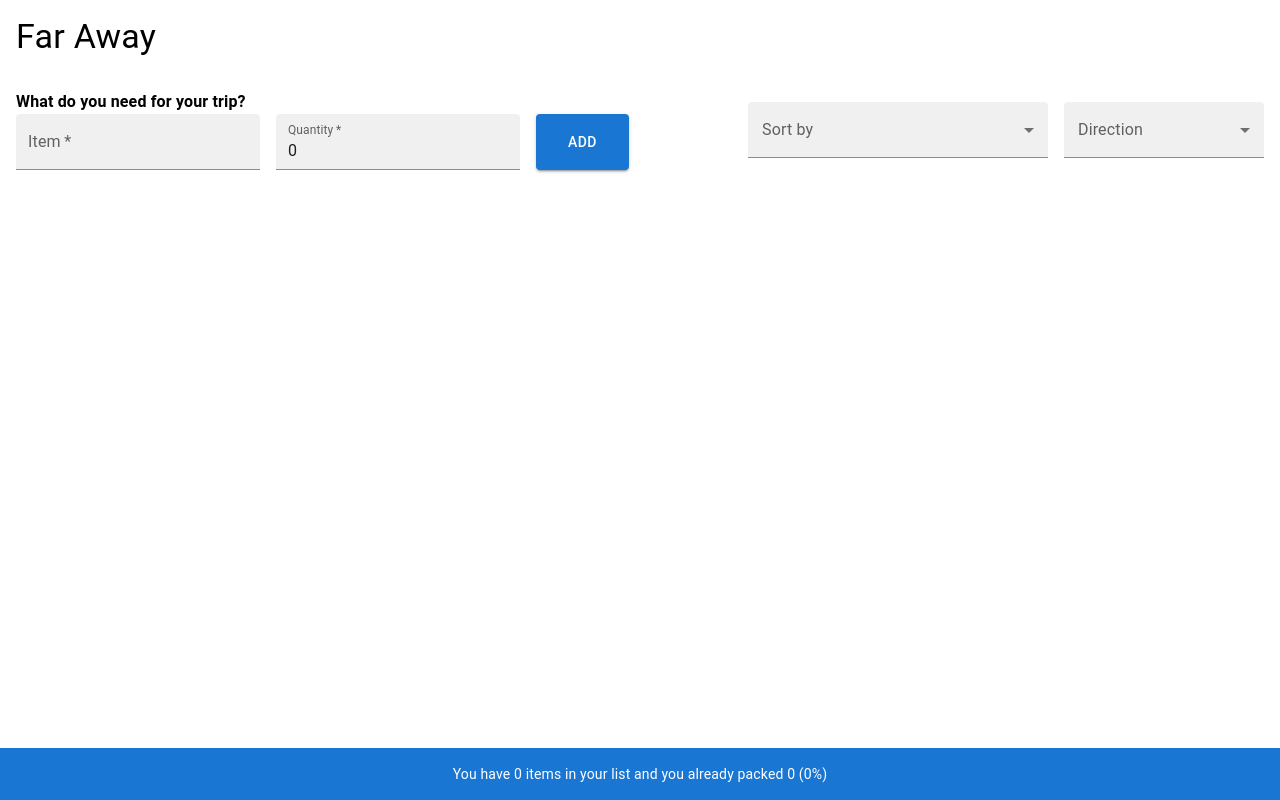
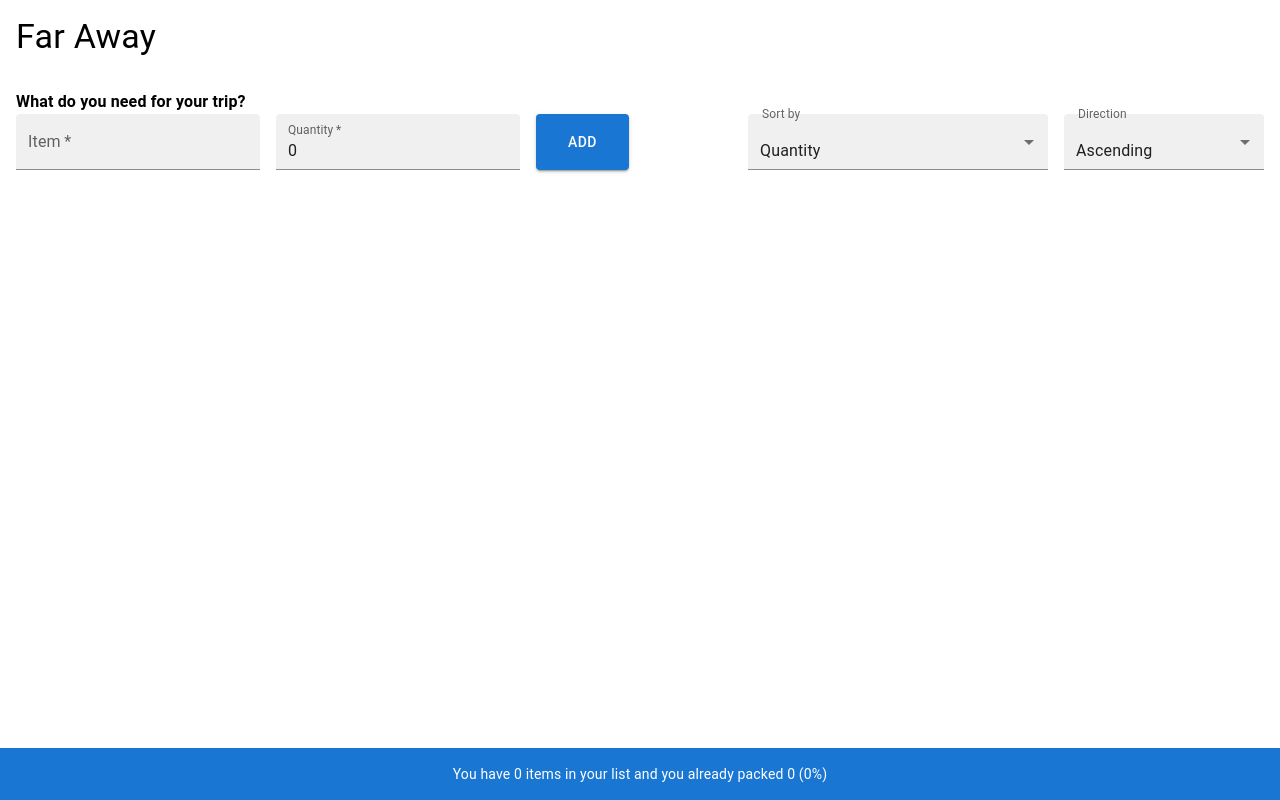
Before and after one commit to viquitorms/React, a React (Vite) app in the folder far-away/: page / in a window 1280 px wide. Built offline with nearby package versions, Linux system fonts and the light colour scheme.

Commit message:
Adding a new funcionality of sort

```diff
--- a/far-away/src/App.tsx
+++ b/far-away/src/App.tsx
@@ -1,3 +1,4 @@
+import { Box } from '@mui/material';
 import './App.css'
 import Footer from './components/Footer';
 import Header from './components/Header'
@@ -11,8 +12,10 @@ export default function App() {
     <>
       <TripProvider>
         <Header />
-        <SubHeader />
-        <TripList />
+        <Box p={2}>
+          <SubHeader />
+          <TripList />
+        </Box>
         <Footer />
       </TripProvider>
     </>
--- a/far-away/src/components/SubHeader.tsx
+++ b/far-away/src/components/SubHeader.tsx
@@ -9,6 +9,9 @@ function SubHeader() {
     const [name, setName] = useState("");
     const [quantity, setQuantity] = useState(0);
     const [checked, setChecked] = useState(false);
+
+    const [sortBy, setSortBy] = useState(0);
+    const [sortDirection, setSortDirection] = useState(0);
 
     const textFieldName = useRef<HTMLInputElement>(null);
     const textFieldQuantity = useRef<HTMLInputElement>(null);
@@ -46,8 +49,7 @@ function SubHeader() {
     }
 
     return (
-        <Box className="header" display={'flex'} justifyContent={"space-between"}>
-
+        <Box display={'flex'} justifyContent={"space-between"}>
             <Box>
                 <Box>
                     <Typography variant="body1" sx={{ fontWeight: 'Bold' }}>
@@ -86,14 +88,18 @@ function SubHeader() {
                 </Box>
             </Box>
 
-            <Box display={"flex"} gap={2} flexDirection={'row'}>
+            <Box display={'flex'} flexDirection={'column'} alignSelf={'end'}>
+                <Box display={"flex"} gap={2}>
                     <Box width={300}>
                         <FormControl fullWidth>
                             <InputLabel id="select-sortBy">Sort by</InputLabel>
-                        <Select fullWidth
+                            <Select
+                                fullWidth
                                 labelId="select-sortBy"
                                 variant="filled"
-                            label="Sort list">
+                                label="Sort list"
+                                value={sortBy}
+                                onChange={(e) => setSortBy(Number(e.target.value))}>
                                 <MenuItem value={0}>Quantity</MenuItem>
                                 <MenuItem value={1}>Item</MenuItem>
                             </Select>
@@ -105,7 +111,9 @@ function SubHeader() {
                             <Select fullWidth
                                 labelId="select-direction"
                                 variant="filled"
-                            label="Sort list">
+                                label="Sort list"
+                                value={sortDirection}
+                                onChange={(e) => setSortDirection(Number(e.target.value))}>
                                 <MenuItem value={0}>
                                     <span>Ascending</span>
                                 </MenuItem>
@@ -117,6 +125,7 @@ function SubHeader() {
                     </Box>
                 </Box>
             </Box>
+        </Box>
     );
 }
 
```
Lines whose indentation alone changed are shown as unchanged.
